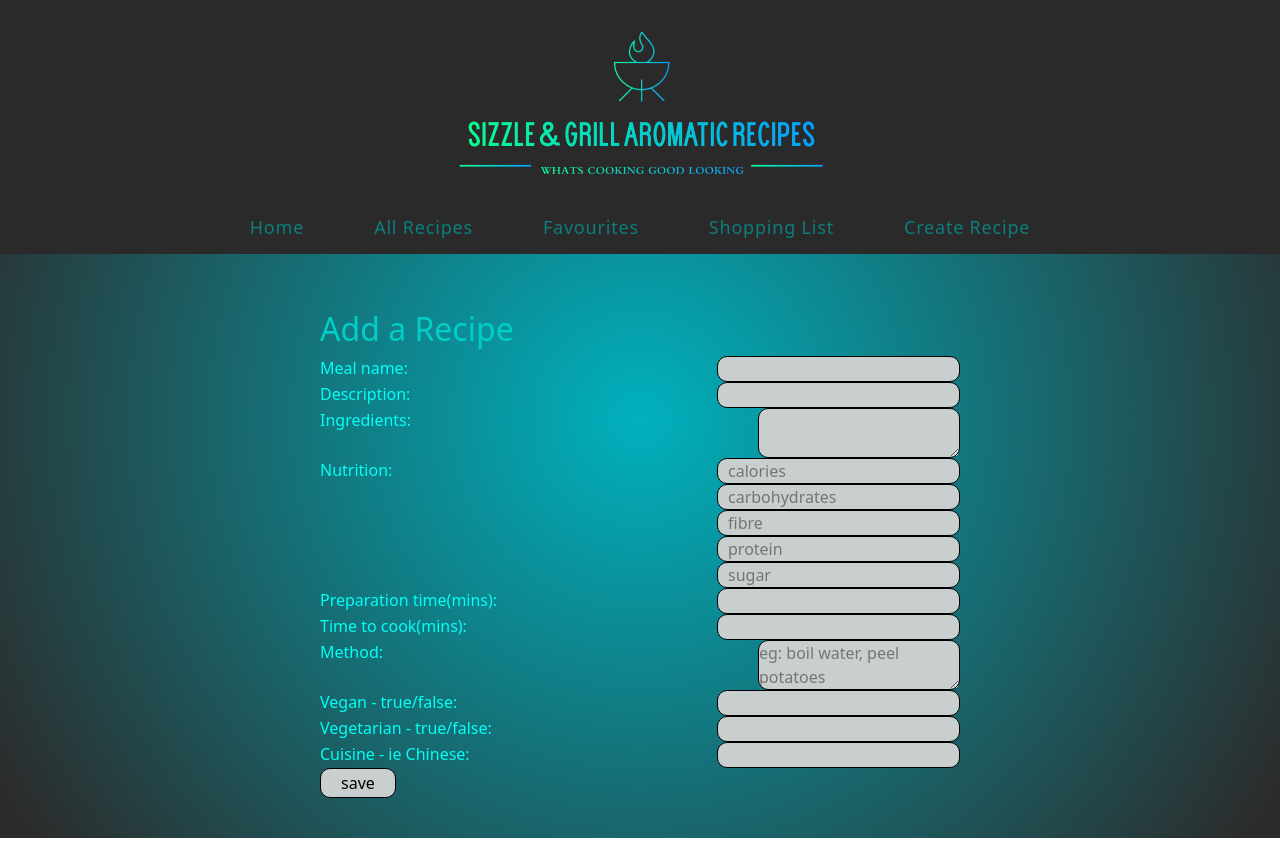
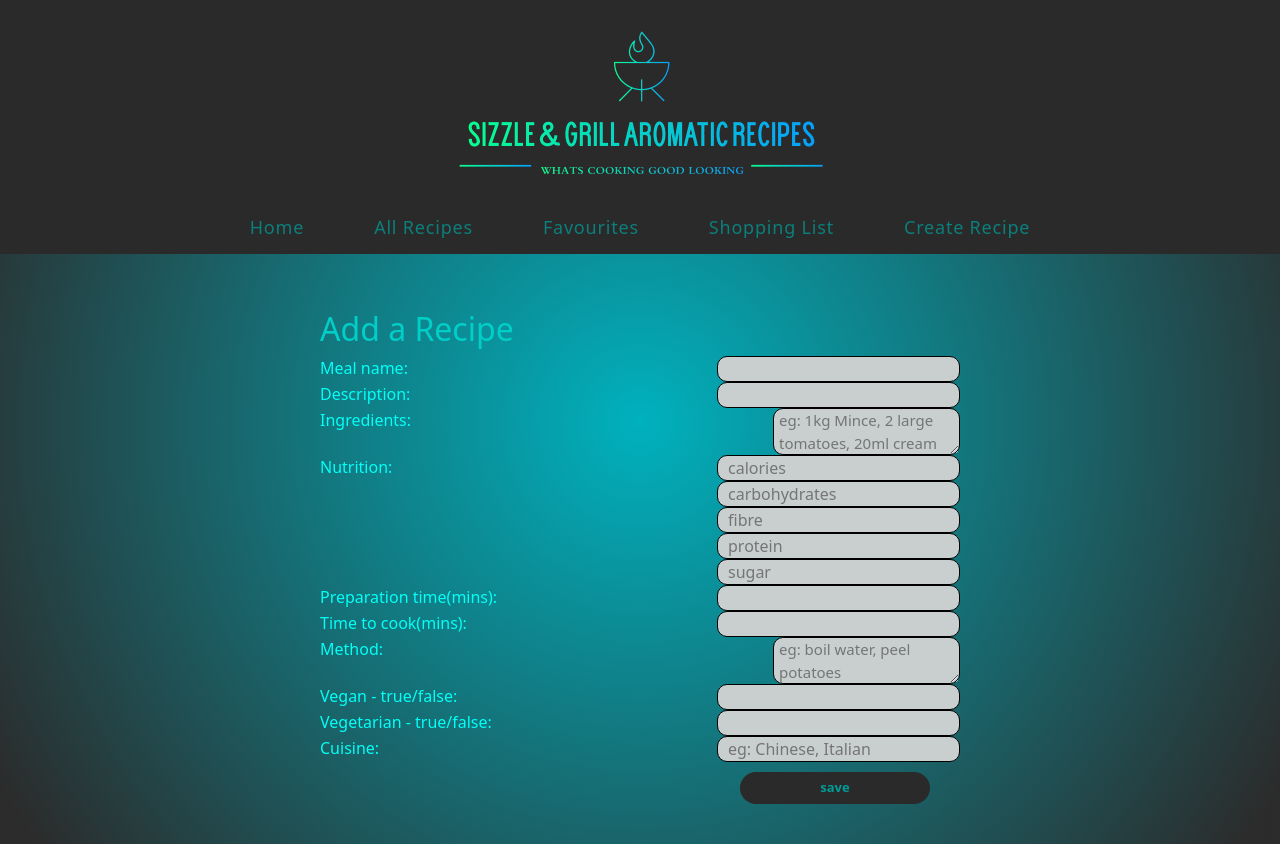
Before and after one commit to gillianroberts1/SGAR, a React (Create React App) app in the folder client/: page /createrecipe in a window 1280 px wide. Built offline with nearby package versions, Linux system fonts and the light colour scheme; no server answers.

Commit message:
form instructions added

```diff
--- a/client/src/components/RecipeCreate.css
+++ b/client/src/components/RecipeCreate.css
@@ -19,8 +19,30 @@ textarea {
   border: 1px solid black;
 }
 
+textarea#method {
+    padding-left: 5px;
+    width: 187px;
+    font-size: 15px;
+}
+
+textarea#ingredients {
+    padding-left: 5px;
+    width: 187px;
+    font-size: 15px;
+}
+
 #save {
-  padding: 2px 20px;
+  /* padding: 2px 20px; */
+  color: #009c97;
+  background-color: #2a2a2a;
+  border: none;
+  border-radius: 60px;
+  padding: 6px;
+  font-size: 13px;
+  margin-top: 10px;
+  margin-left: 420px;
+  font-weight: bold;
+  width: 190px;
 }
 
 h2 {
--- a/client/src/components/RecipeCreate.js
+++ b/client/src/components/RecipeCreate.js
@@ -120,6 +120,8 @@ function RecipeCreate({ addRecipe }) {
           id="ingredients"
           name="ingredients"
           value={formData.meal.ingredients}
+          placeholder="eg: 1kg Mince, 2 large tomatoes, 20ml cream"
+
           required
         />
       </div>
@@ -225,13 +227,16 @@ function RecipeCreate({ addRecipe }) {
         />
       </div>
       <div className="formWrap">
-        <label> Cuisine - ie Chinese: </label>
+        <label> Cuisine: </label>
         <input
           onChange={onChange}
           type="text"
           id="country_of_origin"
           name="country_of_origin"
           value={formData.meal.country_of_origin}
+          placeholder="eg: Chinese, Italian"
+
+
         />
       </div>
 
```
